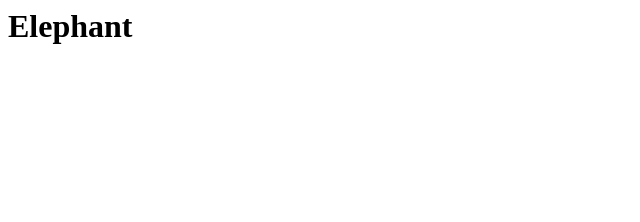
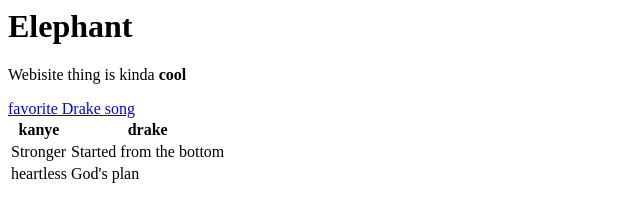
Before and after one commit to briitn/my-repository, a plain HTML site: page index.html in a window 1280 px wide. Shown: the whole page, without its empty margins (0-640 px from the left). Drawn offline with Linux system fonts and the light colour scheme.

Commit message:
Elephant

```diff
--- a/index.html
+++ b/index.html
@@ -5,5 +5,38 @@
     </title></head>
     <body>
         <h1>Elephant</h1>
+        <p>Webisite thing is kinda <strong>cool</strong></p>
+        <a href==https://genius.com/Drake-find-your-love-lyrics> favorite Drake song</a>
+        <table>
+            <thread>
+                <tr>
+                    <th>
+                        kanye
+                    </th>
+                    <th>
+                        drake
+                    </th></tr></thread>
+
+                </tr>
+                <tbody>
+                    <tr>
+                        <td>Stronger</td>
+
+                        <td>Started from the bottom</td>
+
+                    </tr>
+                    <tr>
+                        <td>
+                            heartless
+                        </td>
+                        <td>
+                            God's plan
+                        </td>
+
+
+                    </tr>
+                </tbody>
+            </thread>
+        </table>
     </body>
 </html>
```
